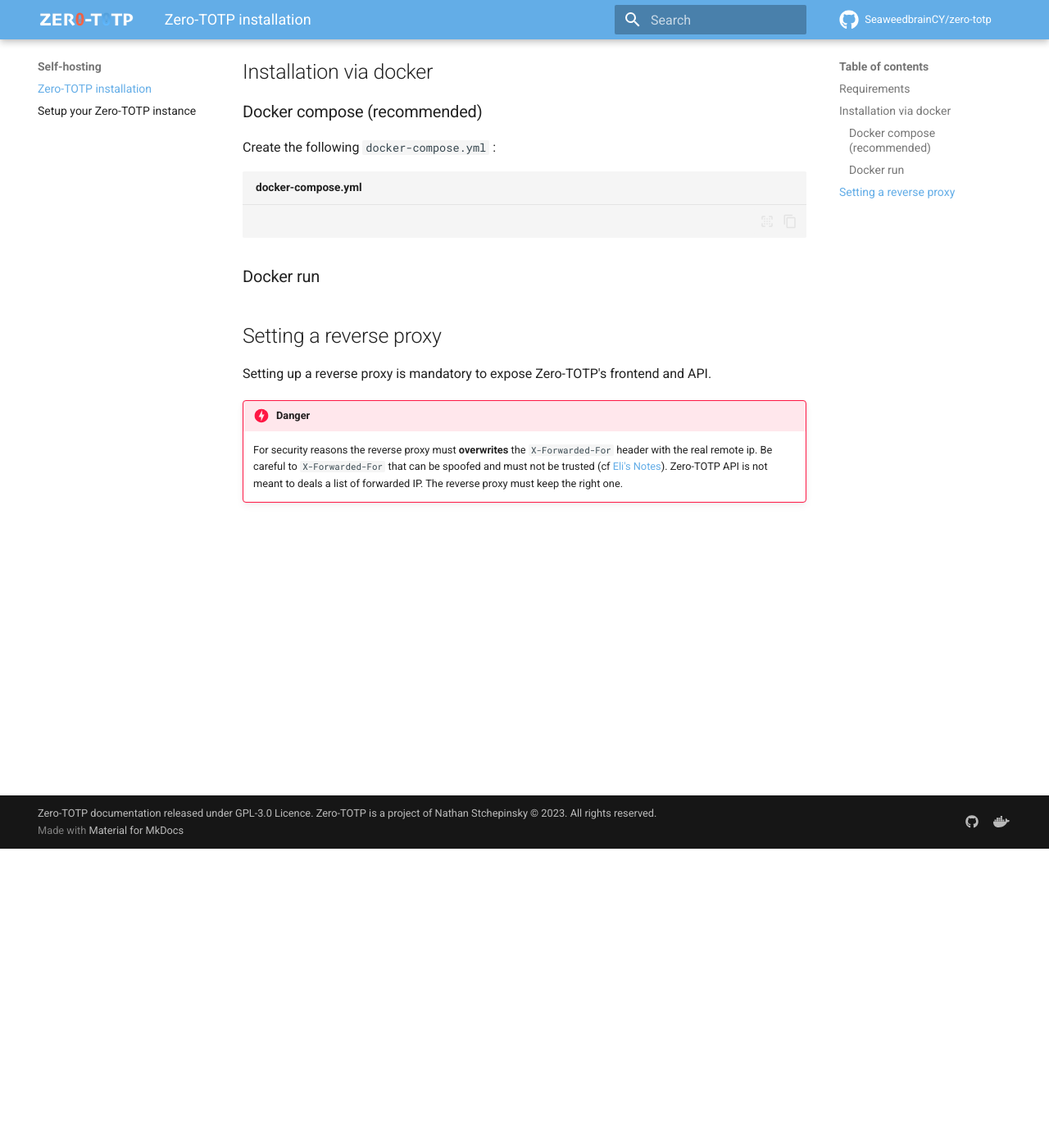
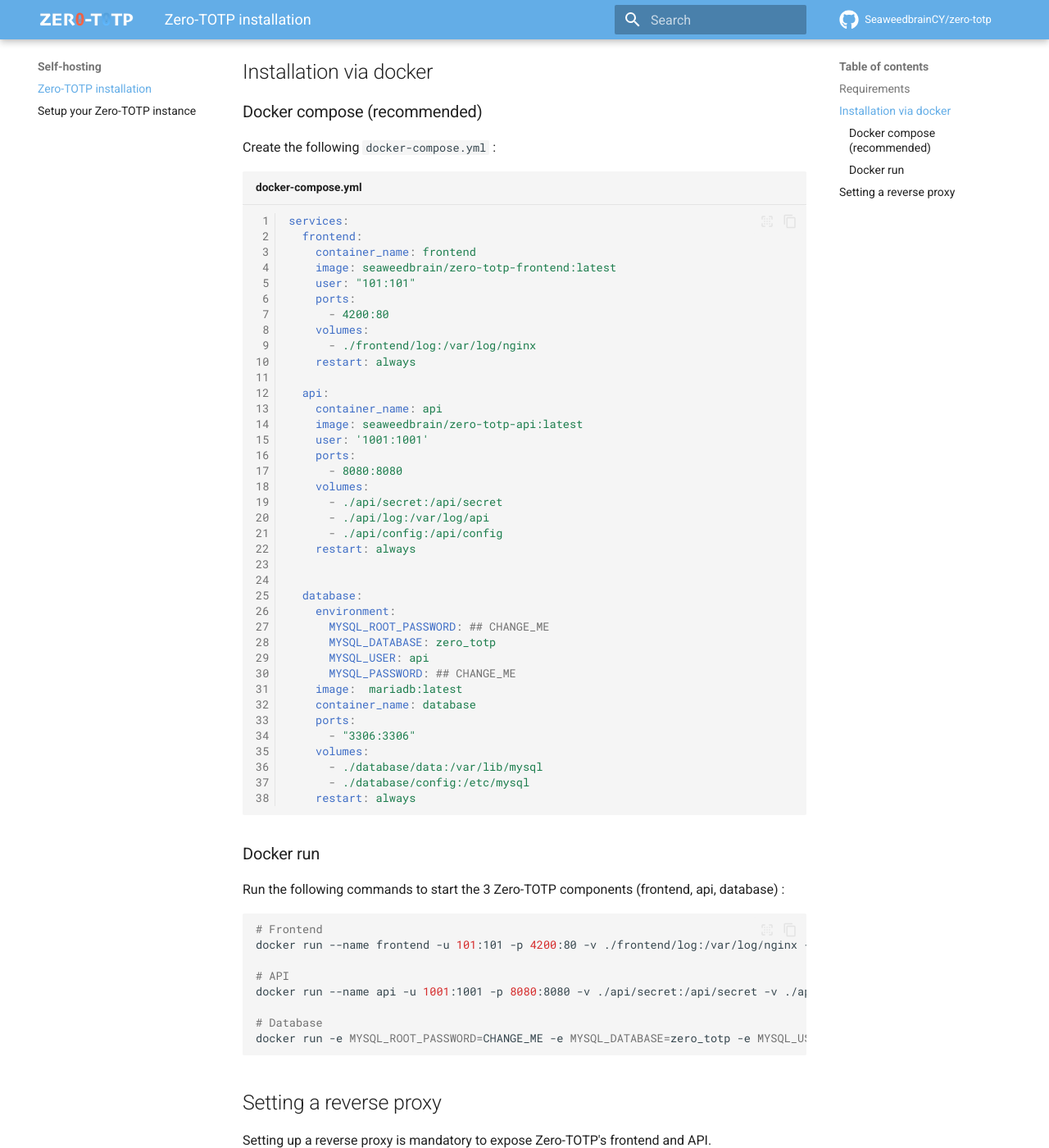
Before and after one commit to SeaweedbrainCY/zero-totp-docs, an MkDocs documentation site: the page built from docs/self_host/install.md, in a window 1280 px wide and 1400 px high, scrolled down 365 px. Shown: the whole window at 82% size. Built offline with MkDocs 1.6.1 and Material for MkDocs 9.7.7, drawn with Linux system fonts in a browser that asks for light colours; plug-ins that fetch from the network failed and are left out; comment, search, counter and statistics services are not loaded.

Commit message:
Add install instructions

````diff
--- a/docs/self_host/install.md
+++ b/docs/self_host/install.md
@@ -6,12 +6,60 @@ Zero-TOTP supports installation via Docker. This guide will help you to set up Z
 ## Installation via docker
 ### Docker compose (recommended)
 Create the following `docker-compose.yml` :
-```yaml title="docker-compose.yml"
+```yaml title="docker-compose.yml" linenums="1"
+services:
+  frontend:
+    container_name: frontend
+    image: seaweedbrain/zero-totp-frontend:latest
+    user: "101:101"
+    ports:
+      - 4200:80
+    volumes:
+      - ./frontend/log:/var/log/nginx
+    restart: always
 
+  api:
+    container_name: api
+    image: seaweedbrain/zero-totp-api:latest
+    user: '1001:1001'
+    ports:
+      - 8080:8080
+    volumes:
+      - ./api/secret:/api/secret
+      - ./api/log:/var/log/api
+      - ./api/config:/api/config
+    restart: always
+
+
+  database:
+    environment:
+      MYSQL_ROOT_PASSWORD: ## CHANGE_ME
+      MYSQL_DATABASE: zero_totp
+      MYSQL_USER: api
+      MYSQL_PASSWORD: ## CHANGE_ME
+    image:  mariadb:latest
+    container_name: database
+    ports:
+      - "3306:3306"
+    volumes:
+      - ./database/data:/var/lib/mysql
+      - ./database/config:/etc/mysql
+    restart: always
 ```
 
 
 ### Docker run
+Run the following commands to start the 3 Zero-TOTP components (frontend, api, database) :
+```bash
+# Frontend
+docker run --name frontend -u 101:101 -p 4200:80 -v ./frontend/log:/var/log/nginx --restart always seaweedbrain/zero-totp-frontend:latest
+
+# API
+docker run --name api -u 1001:1001 -p 8080:8080 -v ./api/secret:/api/secret -v ./api/log:/var/log/api -v ./api/config:/api/config --restart always seaweedbrain/zero-totp-api:latest
+
+# Database
+docker run -e MYSQL_ROOT_PASSWORD=CHANGE_ME -e MYSQL_DATABASE=zero_totp -e MYSQL_USER=api -e MYSQL_PASSWORD=CHANGE_ME --name database -p 3306:3306 -v ./database/data:/var/lib/mysql -v ./database/config:/etc/mysql --restart always mariadb:latest
+```
 
 ## Setting a reverse proxy
 
````
